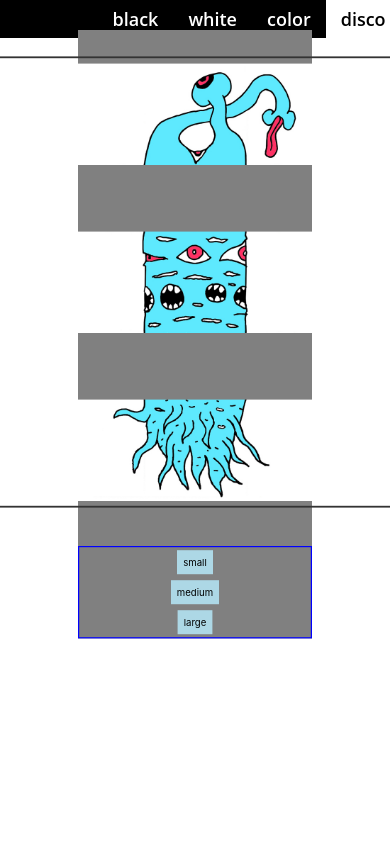
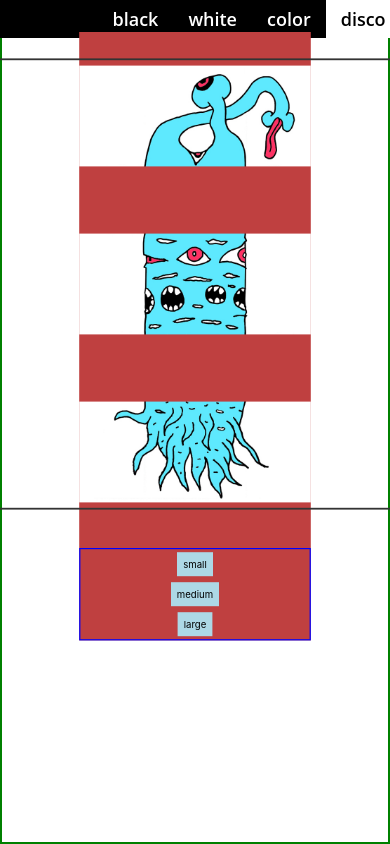
Before and after one commit to zoltanalmodo/ddisco-003, a React (Create React App) app: page /#/buy in a window 390 px wide. Shown: the top 844 px of the page. Built offline with nearby package versions, Linux system fonts and the light colour scheme.

Commit message:
MOBILE CSS buy page cleanup 008

```diff
--- a/src/App.css
+++ b/src/App.css
@@ -32,6 +32,7 @@
   justify-content: flex-start;
   align-items: center;
   background-color: white;
+  border: 2px solid green;
 }
 
 .sizes_container {
@@ -58,10 +59,10 @@
 }
 
 .carousel_white_buy {
-  background-color: hsl(0, 0%, 50%);
+  background-color: hsl(0, 50%, 50%);
   max-width: 100vw;
   transform: scale(0.6);
-  margin-top: 220px;
+  margin-top: 320px;
   transform-origin: top center;
   box-sizing: border-box;
 }
```
